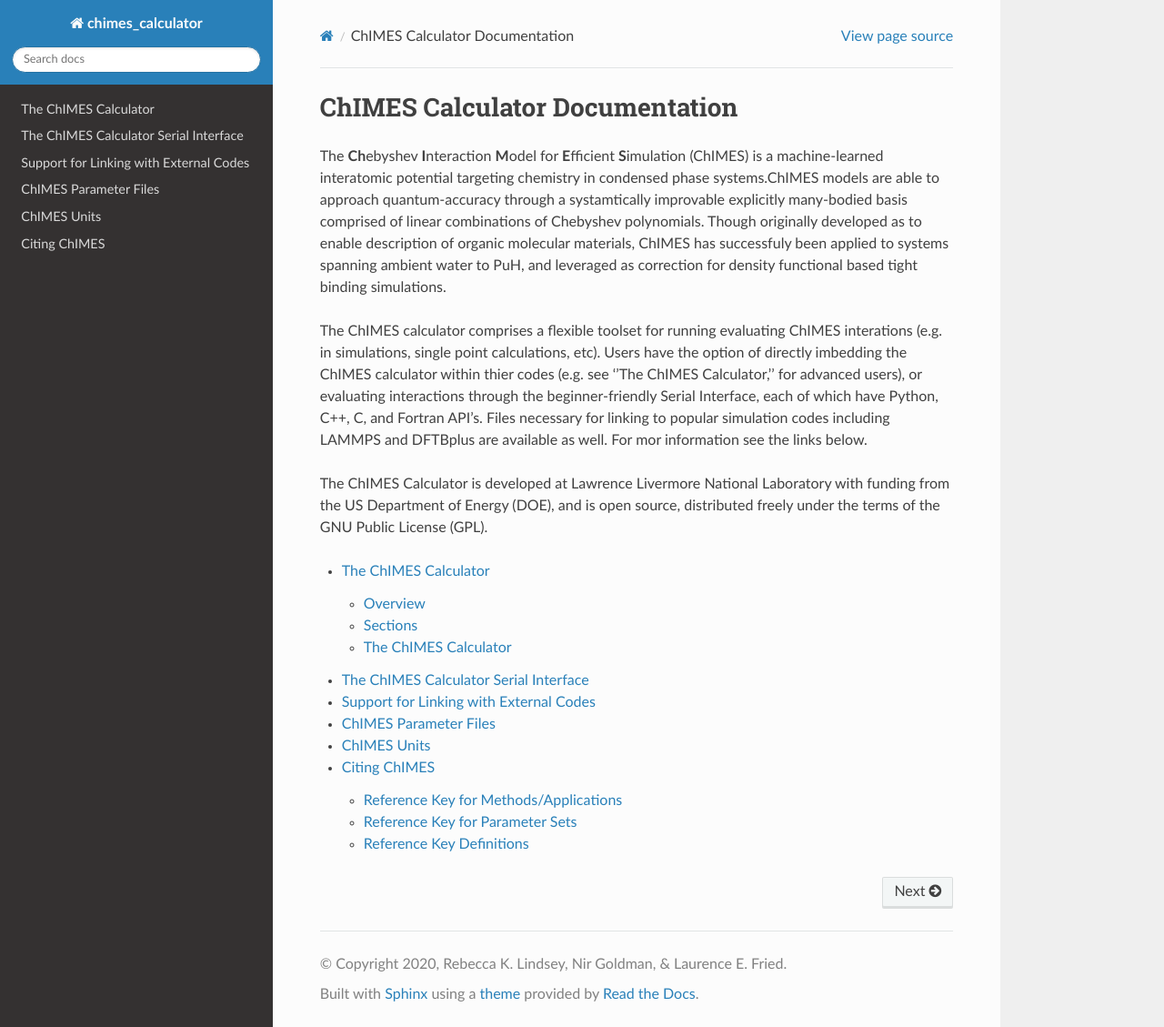
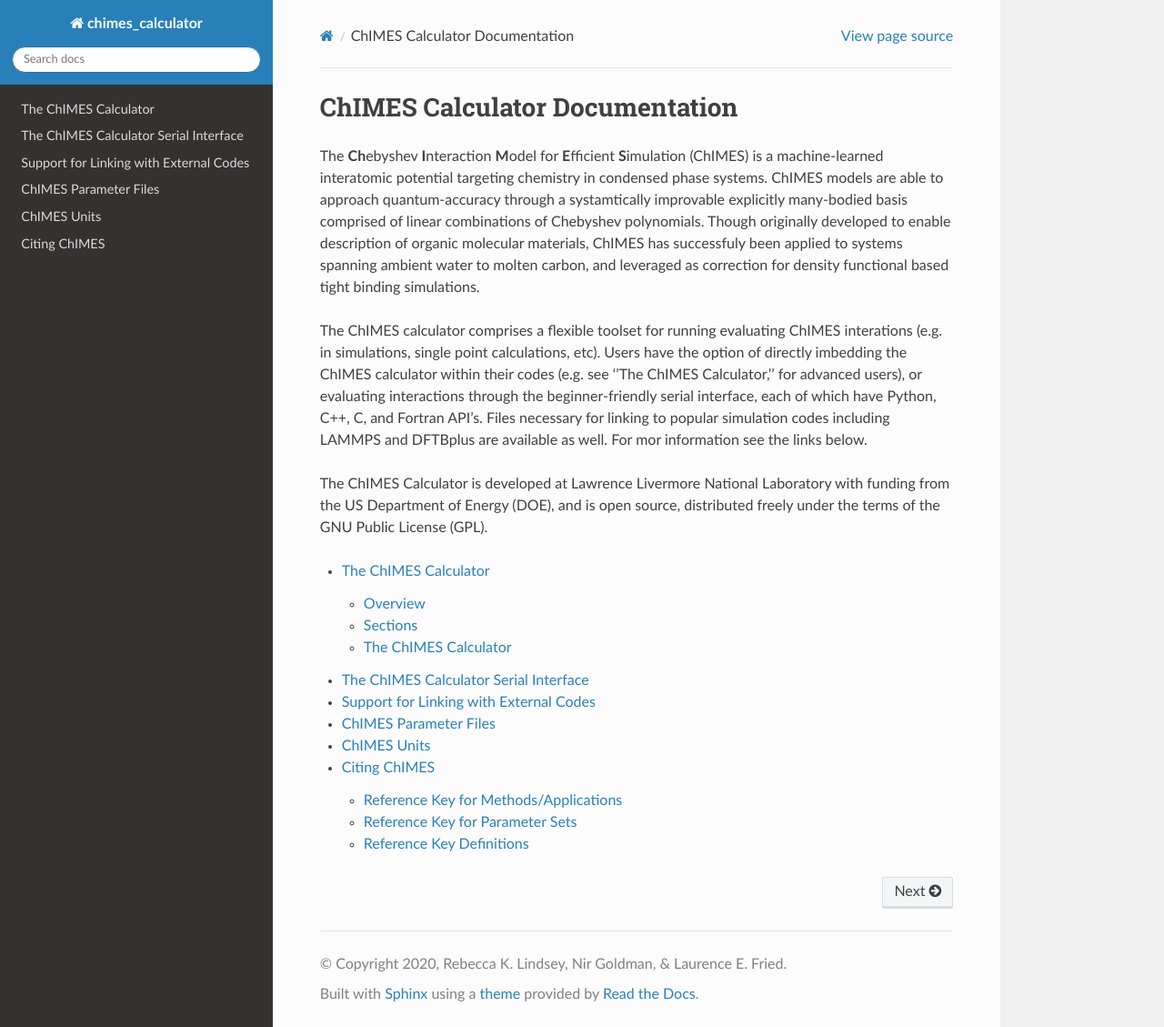
Before and after one commit to rk-lindsey/chimes_calculator, a Sphinx documentation site: the page built from doc/source/index.rst, in a window 1280 px wide and 1129 px high. Shown: the whole window at 91% size. Built offline with Sphinx 7.4.7 and the Read the Docs theme 2.0.0, drawn with Linux system fonts in a browser that asks for light colours.

Commit message:
Clean up documentation and some whitespace.

```diff
--- a/doc/source/index.rst
+++ b/doc/source/index.rst
@@ -8,9 +8,9 @@
 ChIMES Calculator Documentation
 =============================================
 
-The **Ch**\ ebyshev **I**\ nteraction **M**\ odel for **E**\ fficient **S**\ imulation (ChIMES) is a machine-learned interatomic potential targeting chemistry in condensed phase systems.ChIMES models are able to approach quantum-accuracy through a systamtically improvable explicitly many-bodied basis comprised of linear combinations of Chebyshev polynomials. Though originally developed as to enable description of organic molecular materials, ChIMES has successfuly been applied to systems spanning ambient water to PuH, and leveraged as correction for density functional based tight binding simulations.
+The **Ch**\ ebyshev **I**\ nteraction **M**\ odel for **E**\ fficient **S**\ imulation (ChIMES) is a machine-learned interatomic potential targeting chemistry in condensed phase systems. ChIMES models are able to approach quantum-accuracy through a systamtically improvable explicitly many-bodied basis comprised of linear combinations of Chebyshev polynomials. Though originally developed to enable description of organic molecular materials, ChIMES has successfuly been applied to systems spanning ambient water to molten carbon, and leveraged as correction for density functional based tight binding simulations.
 
-The ChIMES calculator comprises a flexible toolset for running evaluating ChIMES interations (e.g. in simulations, single point calculations, etc). Users have the option of directly imbedding the ChIMES calculator within thier codes (e.g. see ''The ChIMES Calculator,'' for advanced users), or evaluating interactions through the beginner-friendly Serial Interface, each of which have Python, C++, C, and Fortran API's. Files necessary for linking to popular simulation codes including LAMMPS and DFTBplus are available as well. For mor information see the links below.
+The ChIMES calculator comprises a flexible toolset for running evaluating ChIMES interations (e.g. in simulations, single point calculations, etc). Users have the option of directly imbedding the ChIMES calculator within their codes (e.g. see ''The ChIMES Calculator,'' for advanced users), or evaluating interactions through the beginner-friendly serial interface, each of which have Python, C++, C, and Fortran API's. Files necessary for linking to popular simulation codes including LAMMPS and DFTBplus are available as well. For mor information see the links below.
 
 The ChIMES Calculator is developed at Lawrence Livermore National Laboratory with funding from the US Department of Energy (DOE), and is open source, distributed freely under the terms of the GNU Public License (GPL).
 
```
Also changed, not shown: 8 other files.
